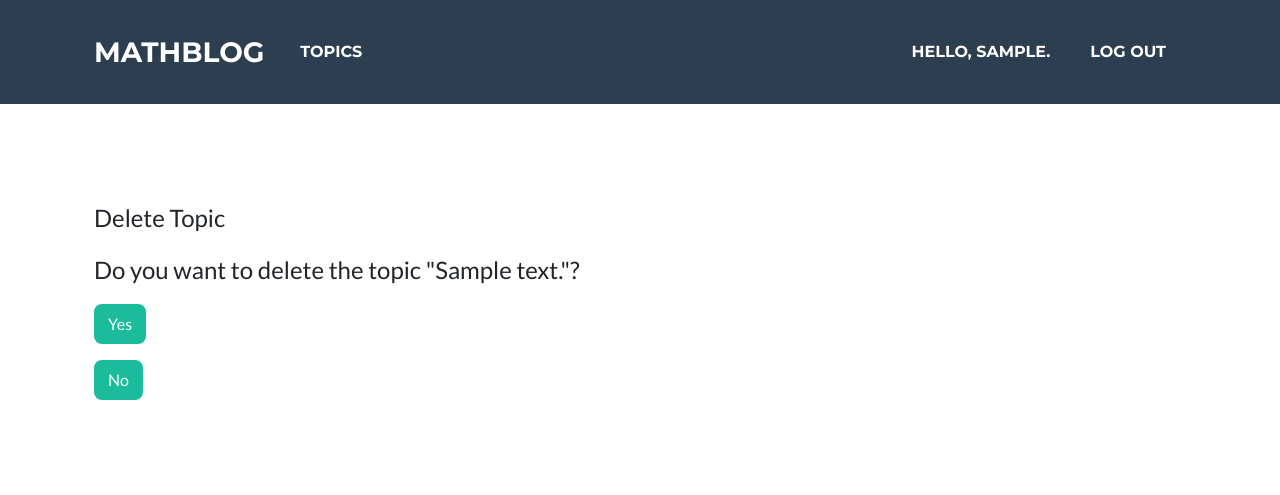
After one commit to fvea/Mathblog, a Django app: page /delete_topic/1/ in a window 1280 px wide. The commit adds this page. Shown: the top 495 px of the page. Run offline with Django 3.2, Linux system fonts and the light colour scheme; a user stored in the database is signed in; tables that the repository leaves empty hold one stand-in row (values such as "Sample post"); some libraries are stand-ins or nearby versions.

Commit message:
delete topic page added

```diff
--- /dev/null
+++ b/blog_QA/templates/blog_QA/delete_topic.html
@@ -0,0 +1,24 @@
+{% extends 'blog_QA/base.html' %}
+
+{% block content %}
+  <header class="masthead bg-tertiary text-black ">
+    <div class="container d-flex flex-column">
+      <p class="masthead-subheading font-weight-light mb-3">
+        <b>Delete Topic</b></p>
+      <p class="masthead-subheading font-weight-light mb-3">
+        <b>Do you want to delete the topic "{{ topic.text }}"?</b></p>
+
+        <form action="{% url 'blog_QA:delete_topic' topic.id %}" class="form mb-3" method="POST">
+            {% csrf_token %}
+            <button name="submit" class="btn btn-primary">Yes</button>
+        </form>
+
+        <form action="{% url 'blog_QA:topics' %}">
+            {% csrf_token %}
+            <button name="submit" class="btn btn-primary">No</button>
+        </form>
+
+    </div>
+</header>
+
+{% endblock content %}
--- a/blog_QA/templates/blog_QA/topics.html
+++ b/blog_QA/templates/blog_QA/topics.html
@@ -17,6 +17,7 @@
             ({{ topic.date_added|date:'M d, Y H:i' }})
             {% if user == topic.owner %}
             <small><a href="{% url 'blog_QA:edit_topic' topic.id%}">Edit Topic</a></small>
+            <small><a href="{% url 'blog_QA:delete_topic' topic.id%}" style="color: red;">Delete Topic</a></small>
             {% endif %}
           </h4>
           <div class="card-body">
--- a/blog_QA/urls.py
+++ b/blog_QA/urls.py
@@ -21,4 +21,6 @@ urlpatterns = [
     path('edit_topic/<int:topic_id>/', views.edit_topic, name='edit_topic'),
     # Page for editing an entry.
     path('edit_entry/<int:entry_id>/', views.edit_entry, name='edit_entry'),
+    # Page for deleting a topic.
+    path('delete_topic/<int:topic_id>/', views.delete_topic, name='delete_topic'),
 ]
--- a/blog_QA/views.py
+++ b/blog_QA/views.py
@@ -11,12 +11,14 @@ def index(request):
     """ The home page for the MathBlog. """
     return render(request, 'blog_QA/index.html')
 
+
 @login_required
 def topics(request):
     """ Show all topics. """
     topics = Topic.objects.order_by('-date_added')
     context = {'topics': topics}
     return render(request, 'blog_QA/topics.html', context)
+
 
 @login_required
 def topic(request, topic_id):
@@ -25,6 +27,7 @@ def topic(request, topic_id):
     entries = topic.entry_set.order_by('-date_added')
     context = {'topic': topic, 'entries': entries}
     return render(request, 'blog_QA/topic.html', context)
+
 
 @login_required
 def new_topic(request):
@@ -44,6 +47,7 @@ def new_topic(request):
     # Display a blank or invalid form.
     context = {'form': form}
     return render(request, 'blog_QA/new_topic.html', context)
+
 
 @login_required
 def entries(request, topic_id):
@@ -67,6 +71,7 @@ def entries(request, topic_id):
     context = {'topic': topic, 'entries': entries, 'form': form}
     return render(request, 'blog_QA/entries.html', context)
 
+
 @login_required
 def edit_topic(request, topic_id):
     """ Edit an existing topic. """
@@ -89,6 +94,7 @@ def edit_topic(request, topic_id):
     context = {'topic': topic, 'form': form}
     return render(request, 'blog_QA/edit_topic.html', context)
 
+
 @login_required
 def edit_entry(request, entry_id):
     """ Edit an existing entry. """
@@ -110,3 +116,19 @@ def edit_entry(request, entry_id):
 
     context = {'entry': entry, 'topic': topic, 'form': form}
     return render(request, 'blog_QA/edit_entry.html', context)
+
+
+@login_required
+def delete_topic(request, topic_id):
+    topic = Topic.objects.get(id=topic_id)
+    # Make sure the topic belongs to the current user.
+    if topic.owner != request.user:
+        raise Http404
+
+    if request.method == 'POST':
+        # Delete confirmed
+        topic.delete()
+        return redirect('blog_QA:topics')
+
+    context = {'topic': topic}
+    return render(request, 'blog_QA/delete_topic.html', context)
```
